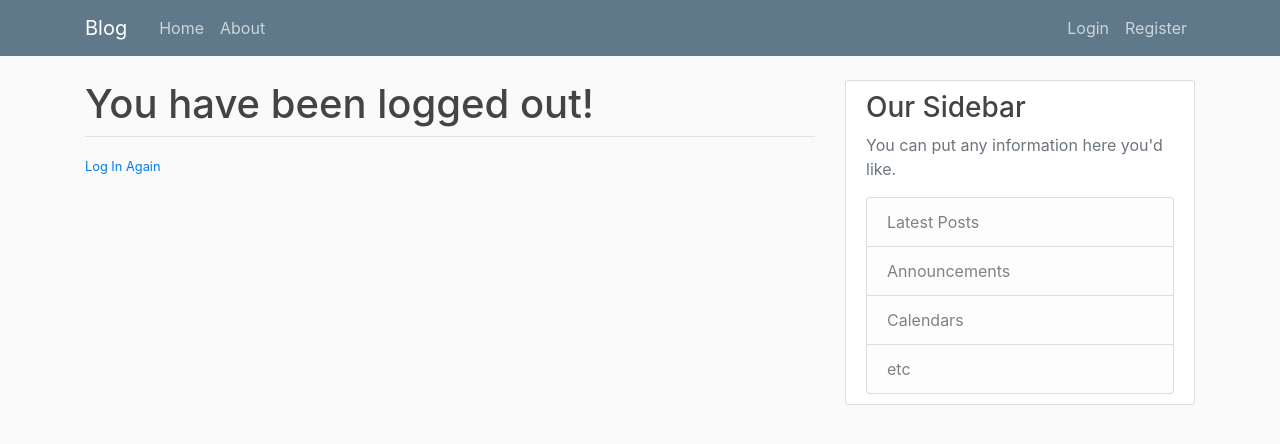
After one commit to SystemSolution21/django_project, a Django app: template users/templates/users/logout.html in a window 1280 px wide. The commit adds this page. Shown: the top 444 px of the page. Run offline with Django 3.2, Linux system fonts and the light colour scheme; the template is opened without the code that fills it, so the values that code supplies are empty; some libraries are stand-ins or nearby versions.

Commit message:
Modified and added login, logout, profile templates

```diff
--- a/blog/templates/blog/base.html
+++ b/blog/templates/blog/base.html
@@ -1,27 +1,17 @@
 {% load static %}
 <!DOCTYPE html>
 <html>
+
   <head>
     <!-- Required meta tags -->
     <meta charset="utf-8" />
-    <meta
-      name="viewport"
-      content="width=device-width, initial-scale=1, shrink-to-fit=no"
-    />
+    <meta name="viewport" content="width=device-width, initial-scale=1, shrink-to-fit=no" />
 
     <!-- Bootstrap CSS -->
-    <link
-      rel="stylesheet"
-      href="https://maxcdn.bootstrapcdn.com/bootstrap/4.0.0/css/bootstrap.min.css"
-      integrity="sha384-Gn5384xqQ1aoWXA+058RXPxPg6fy4IWvTNh0E263XmFcJlSAwiGgFAW/dAiS6JXm"
-      crossorigin="anonymous"
-    />
+    <link rel="stylesheet" href="https://maxcdn.bootstrapcdn.com/bootstrap/4.0.0/css/bootstrap.min.css"
+      integrity="sha384-Gn5384xqQ1aoWXA+058RXPxPg6fy4IWvTNh0E263XmFcJlSAwiGgFAW/dAiS6JXm" crossorigin="anonymous" />
 
-    <link
-      rel="stylesheet"
-      type="text/css"
-      href="{% static 'blog/main.css' %}"
-    />
+    <link rel="stylesheet" type="text/css" href="{% static 'blog/main.css' %}" />
 
     {% if title %}
     <title>Blog - {{ title }}</title>
@@ -29,33 +19,30 @@
     <title>Blog</title>
     {% endif %}
   </head>
+
   <body>
     <header class="site-header">
       <nav class="navbar navbar-expand-md navbar-dark bg-steel fixed-top">
         <div class="container">
           <a class="navbar-brand mr-4" href="{% url 'blog-home' %}">Blog</a>
-          <button
-            class="navbar-toggler"
-            type="button"
-            data-toggle="collapse"
-            data-target="#navbarToggle"
-            aria-controls="navbarToggle"
-            aria-expanded="false"
-            aria-label="Toggle navigation"
-          >
+          <button class="navbar-toggler" type="button" data-toggle="collapse" data-target="#navbarToggle"
+            aria-controls="navbarToggle" aria-expanded="false" aria-label="Toggle navigation">
             <span class="navbar-toggler-icon"></span>
           </button>
           <div class="collapse navbar-collapse" id="navbarToggle">
             <div class="navbar-nav mr-auto">
               <a class="nav-item nav-link" href="{% url 'blog-home' %}">Home</a>
-              <a class="nav-item nav-link" href="{% url 'blog-about' %}"
-                >About</a
-              >
+              <a class="nav-item nav-link" href="{% url 'blog-about' %}">About</a>
             </div>
             <!-- Navbar Right Side -->
             <div class="navbar-nav">
-              <a class="nav-item nav-link" href="#">Login</a>
-              <a class="nav-item nav-link" href="#">Register</a>
+              {% if user.is_authenticated %}
+              <a class="nav-item nav-link" href="{% url 'profile' %}">Profile</a>
+              <a class="nav-item nav-link" href="{% url 'logout' %}">Logout</a>
+              {% else %}
+              <a class="nav-item nav-link" href="{% url 'login' %}">Login</a>
+              <a class="nav-item nav-link" href="{% url 'register' %}">Register</a>
+              {% endif %}
             </div>
           </div>
         </div>
@@ -91,20 +78,15 @@
 
     <!-- Optional JavaScript -->
     <!-- jQuery first, then Popper.js, then Bootstrap JS -->
-    <script
-      src="https://code.jquery.com/jquery-3.2.1.slim.min.js"
+    <script src="https://code.jquery.com/jquery-3.2.1.slim.min.js"
       integrity="sha384-KJ3o2DKtIkvYIK3UENzmM7KCkRr/rE9/Qpg6aAZGJwFDMVNA/GpGFF93hXpG5KkN"
-      crossorigin="anonymous"
-    ></script>
-    <script
-      src="https://cdnjs.cloudflare.com/ajax/libs/popper.js/1.12.9/umd/popper.min.js"
+      crossorigin="anonymous"></script>
+    <script src="https://cdnjs.cloudflare.com/ajax/libs/popper.js/1.12.9/umd/popper.min.js"
       integrity="sha384-ApNbgh9B+Y1QKtv3Rn7W3mgPxhU9K/ScQsAP7hUibX39j7fakFPskvXusvfa0b4Q"
-      crossorigin="anonymous"
-    ></script>
-    <script
-      src="https://maxcdn.bootstrapcdn.com/bootstrap/4.0.0/js/bootstrap.min.js"
+      crossorigin="anonymous"></script>
+    <script src="https://maxcdn.bootstrapcdn.com/bootstrap/4.0.0/js/bootstrap.min.js"
       integrity="sha384-JZR6Spejh4U02d8jOt6vLEHfe/JQGiRRSQQxSfFWpi1MquVdAyjUar5+76PVCmYl"
-      crossorigin="anonymous"
-    ></script>
+      crossorigin="anonymous"></script>
   </body>
+
 </html>
--- a/mysite/settings.py
+++ b/mysite/settings.py
@@ -129,3 +129,7 @@
 CRISPY_ALLOWED_TEMPLATE_PACKS = "bootstrap4"
 
 CRISPY_TEMPLATE_PACK = "bootstrap4"
+
+LOGIN_REDIRECT_URL = "blog-home"
+
+LOGIN_URL = "login"
--- /dev/null
+++ b/users/templates/users/logout.html
@@ -0,0 +1,9 @@
+{% extends "blog/base.html" %}
+{% block content %}
+<h1>You have been logged out!</h1>
+<div class="border-top pt-3">
+    <small class="text-muted">
+        <a href="{% url 'login' %}">Log In Again</a>
+    </small>
+</div>
+{% endblock content %}
--- /dev/null
+++ b/users/templates/users/profile.html
@@ -0,0 +1,5 @@
+{% extends "blog/base.html" %}
+{% load crispy_forms_tags %}
+{% block content %}
+<h1>{{ user.username }}</h1>
+{% endblock content %}
--- a/users/templates/users/register.html
+++ b/users/templates/users/register.html
@@ -1,4 +1,6 @@
-{% extends "blog/base.html" %} {% load crispy_forms_tags %} {% block content %}
+{% extends "blog/base.html" %}
+{% load crispy_forms_tags %}
+{% block content %}
 <div class="content-section">
   <form method="POST">
     {% csrf_token %}
@@ -12,7 +14,7 @@
   </form>
   <div class="border-top pt-3">
     <small class="text-muted">
-      Already Have An Account? <a class="ml-2" href="#">Sign In</a>
+      Already Have An Account? <a class="ml-2" href="{% url 'login' %}">Sign In</a>
     </small>
   </div>
 </div>
```
Also changed, not shown: mysite/urls.py (+14 -0 lines), users/templates/users/login.html (added, +21 -0 lines), users/views.py (+25 -3 lines), db.sqlite3.
